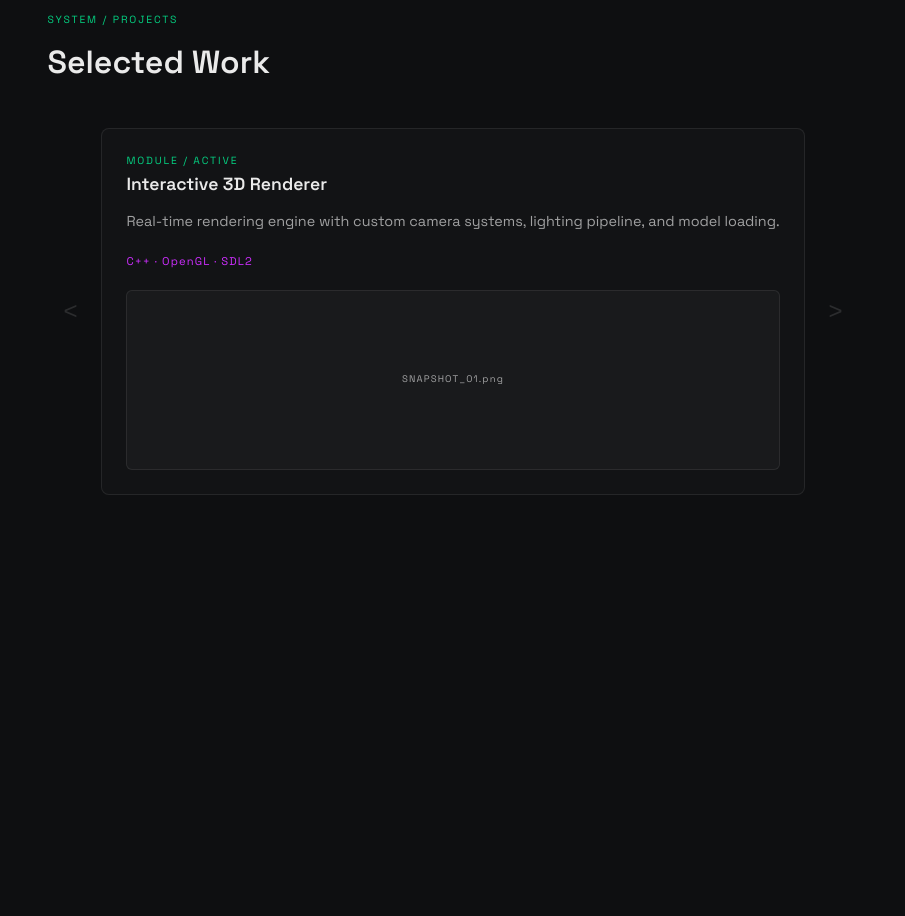
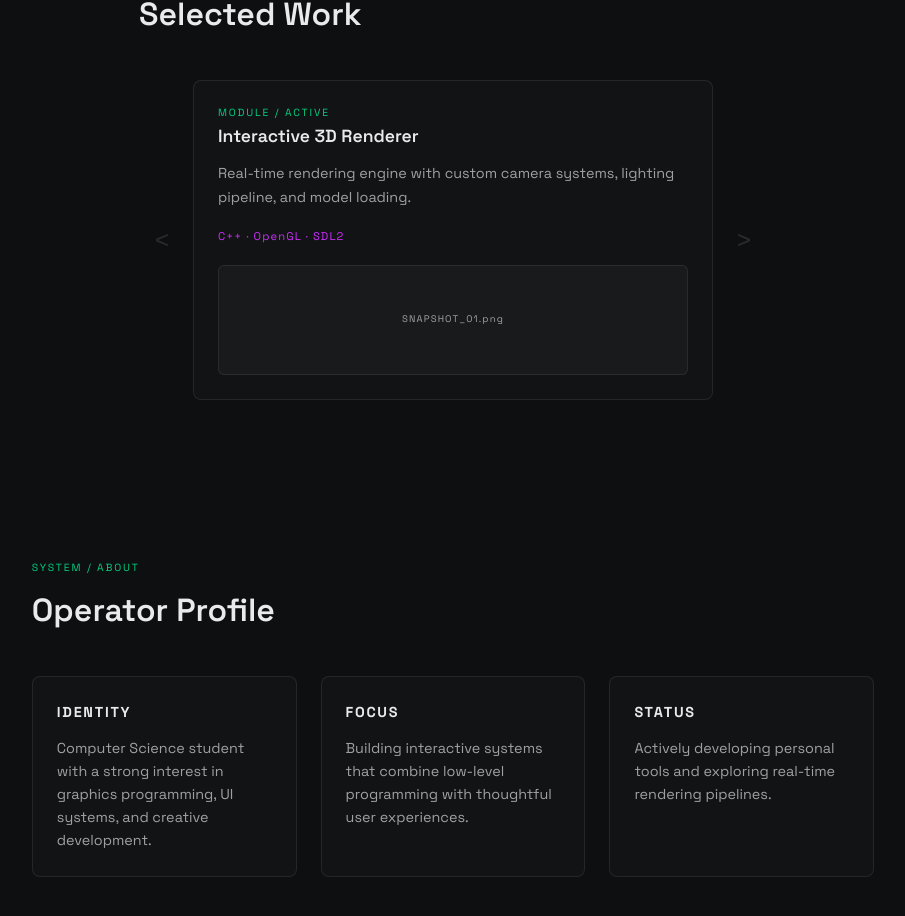
Before and after one commit to Lana-Cambeses/Portfolio, a React (Vite) app in the folder portfolio/: page / in a window 1280 px wide. Shown: the part 836-1752 px from the top of the page, without its empty margins (187-1092 px from the left). Before the commit the page ends 1395 px from the top, so only its background shows below. Built offline with nearby package versions, Linux system fonts and the light colour scheme.

Commit message:
add system-style about section

```diff
--- a/portfolio/src/index.css
+++ b/portfolio/src/index.css
@@ -205,7 +205,7 @@ body {
 /* ===== Projects Section ===== */
 .projects {
   max-width: 1100px;
-  margin: 6rem auto 4rem;
+  margin: 3rem auto 4rem;
   padding: 0 2rem;
 }
 
@@ -261,7 +261,19 @@ body {
 /* ===== Active Module Snapshot ===== */
 
 .active-module {
-  position: relative;
+  width: 520px;
+  height: 320px;
+
+  padding: 1.5rem;
+  border: 1px solid var(--border);
+  border-radius: 8px;
+  background: rgba(255, 255, 255, 0.02);
+
+  display: flex;
+  flex-direction: column;
+  justify-content: space-between;
+
+  animation: fadeIn 400ms ease;
 }
 
 .project-label {
@@ -334,3 +346,52 @@ body {
 .module-nav.right {
   margin-left: 0.5rem;
 }
+
+/* ===== About Section ===== */
+.about {
+  max-width: 1100px;
+  margin: 6rem auto 4rem;
+  padding: 0 2rem;
+}
+
+.about-header {
+  margin-bottom: 2.5rem;
+}
+
+.about-label {
+  font-size: 0.65rem;
+  letter-spacing: 0.18em;
+  color: var(--accent);
+  opacity: 0.8;
+}
+
+.about-header h2 {
+  margin-top: 0.5rem;
+  font-size: 2rem;
+  font-weight: 600;
+}
+
+.about-grid {
+  display: grid;
+  grid-template-columns: repeat(auto-fit, minmax(260px, 1fr));
+  gap: 1.5rem;
+}
+
+.about-block {
+  padding: 1.5rem;
+  border: 1px solid var(--border);
+  border-radius: 8px;
+  background: rgba(255, 255, 255, 0.02);
+}
+
+.about-block h3 {
+  font-size: 0.9rem;
+  letter-spacing: 0.12em;
+  text-transform: uppercase;
+}
+
+.about-block p {
+  margin-top: 0.8rem;
+  font-size: 0.9rem;
+  color: var(--muted);
+}
--- a/portfolio/src/pages/Home.jsx
+++ b/portfolio/src/pages/Home.jsx
@@ -104,7 +104,43 @@ function Home() {
 
         </div>
       </section>
+
+      <section className="about" id="about">
+        <div className="about-header">
+            <span className="about-label">SYSTEM / ABOUT</span>
+            <h2>Operator Profile</h2>
+        </div>
+
+        <div className="about-grid">
+            <div className="about-block">
+                <h3>Identity</h3>
+                <p>
+                    Computer Science student with a strong interest in graphics
+                    programming, UI systems, and creative development.
+                </p>
+                </div>
+
+                <div className="about-block">
+                <h3>Focus</h3>
+                <p>
+                    Building interactive systems that combine low-level programming
+                    with thoughtful user experiences.
+                </p>
+                </div>
+
+                <div className="about-block">
+                <h3>Status</h3>
+                    <p>
+                        Actively developing personal tools and exploring real-time
+                        rendering pipelines.
+                    </p>
+                </div>
+            </div>
+        </section>
+
     </main>
+
+
   )
 }
 
```
